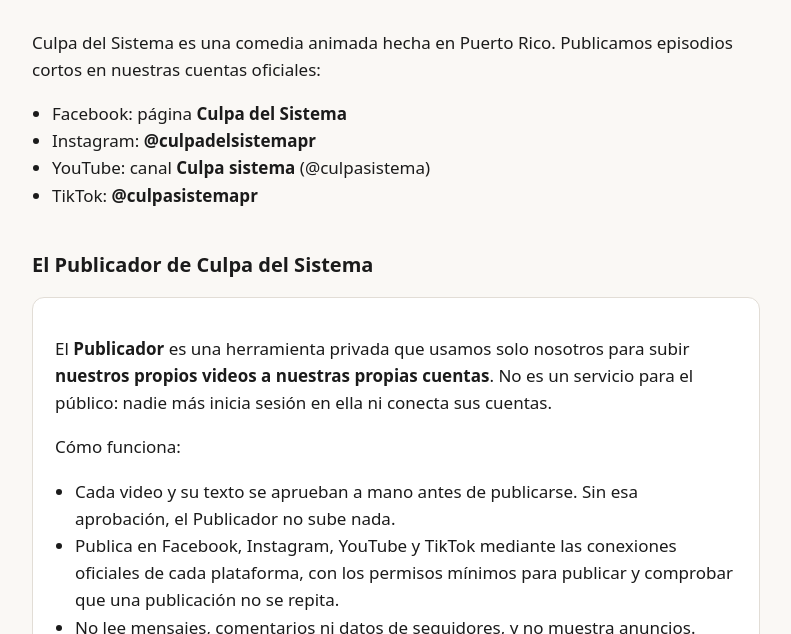
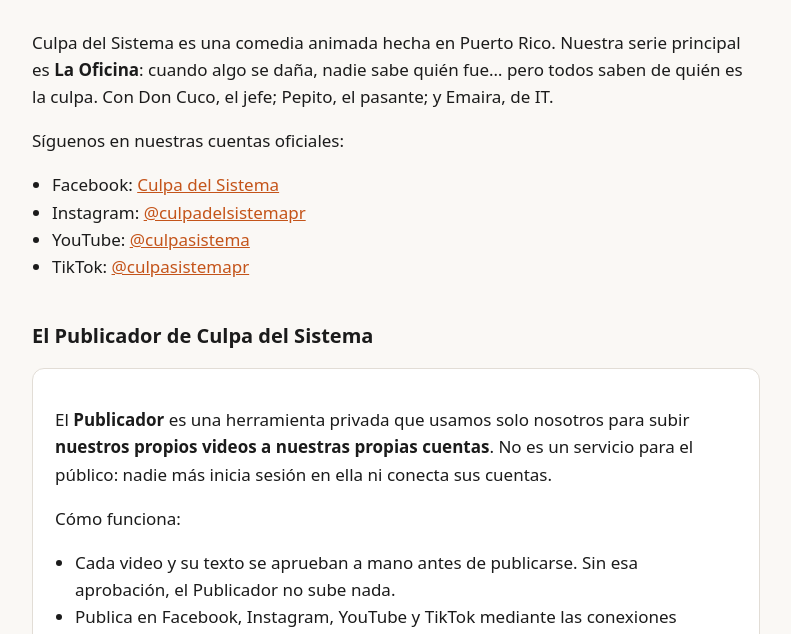
Before and after one commit to eveguilla3-droid/culpadelsistema-web, a plain HTML site: page index.html in a window 1280 px wide. Shown: the part 166-800 px from the top of the page, without its empty margins (244-1035 px from the left). Drawn offline with Linux system fonts and the light colour scheme.

Commit message:
Inicio: La Oficina como serie principal y enlaces a las cuatro redes

```diff
--- a/index.html
+++ b/index.html
@@ -28,12 +28,15 @@
   <h1>Culpa del Sistema</h1>
   <p class="lema">Animaciones de humor boricua. Aquí nada es culpa de nadie… siempre es culpa del sistema. 🇵🇷</p>
 
-  <p>Culpa del Sistema es una comedia animada hecha en Puerto Rico. Publicamos episodios cortos en nuestras cuentas oficiales:</p>
+  <p>Culpa del Sistema es una comedia animada hecha en Puerto Rico. Nuestra serie principal es
+  <strong>La Oficina</strong>: cuando algo se daña, nadie sabe quién fue… pero todos saben de quién es la culpa.
+  Con Don Cuco, el jefe; Pepito, el pasante; y Emaira, de IT.</p>
+  <p>Síguenos en nuestras cuentas oficiales:</p>
   <ul>
-    <li>Facebook: página <strong>Culpa del Sistema</strong></li>
-    <li>Instagram: <strong>@culpadelsistemapr</strong></li>
-    <li>YouTube: canal <strong>Culpa sistema</strong> (@culpasistema)</li>
-    <li>TikTok: <strong>@culpasistemapr</strong></li>
+    <li>Facebook: <a href="https://www.facebook.com/profile.php?id=61596678848735">Culpa del Sistema</a></li>
+    <li>Instagram: <a href="https://www.instagram.com/culpadelsistemapr/">@culpadelsistemapr</a></li>
+    <li>YouTube: <a href="https://www.youtube.com/@culpasistema">@culpasistema</a></li>
+    <li>TikTok: <a href="https://www.tiktok.com/@culpasistemapr">@culpasistemapr</a></li>
   </ul>
 
   <h2>El Publicador de Culpa del Sistema</h2>
```
